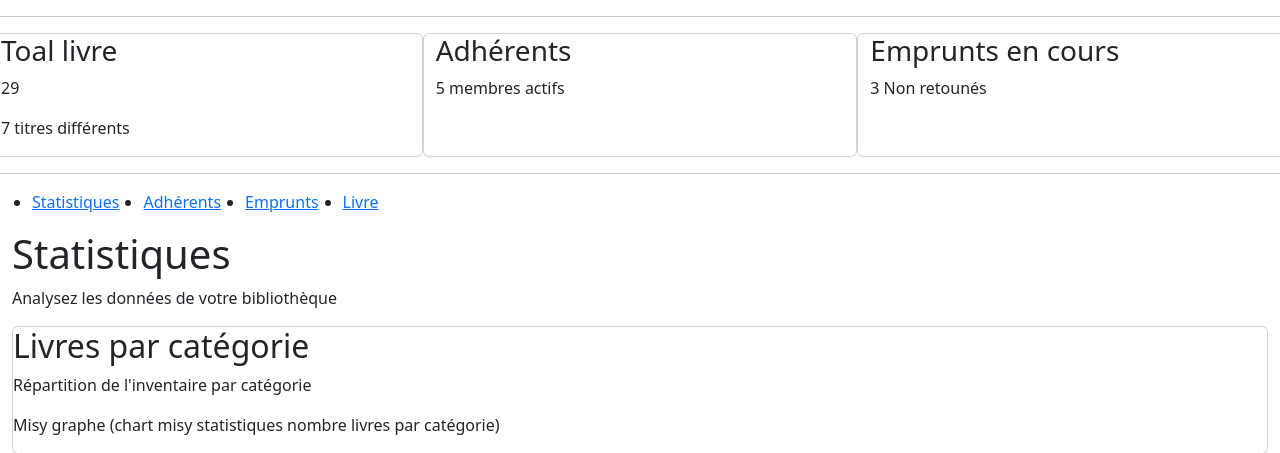
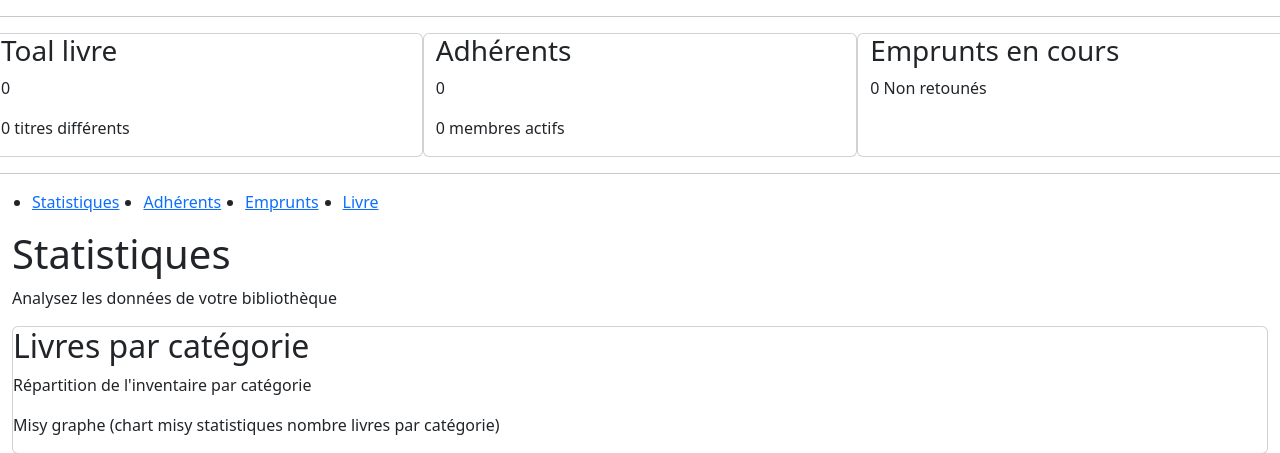
Before and after one commit to razafindrakoto518/projet_tutoree_groupe, a Django app: page /dashboard/ in a window 1280 px wide. Shown: the part 40-493 px from the top of the page. Run offline with Django 5.2, Linux system fonts and the light colour scheme; data that the repository does not hold is empty; some libraries are stand-ins or nearby versions.

Commit message:
Affichage des données qui provient du context_processor.dashboard_stats

```diff
--- a/templates/base.html
+++ b/templates/base.html
@@ -22,16 +22,17 @@
     <section class="row">
       <div class="card col-4">
         <h3>Toal livre</h3>
-        <p>29</p>
-        <p>7 titres différents</p>
+        <p>{{ total_livres }}</p>
+        <p>{{ titres_differents }} titres différents</p>
       </div>
       <div class="card col-4">
         <h3>Adhérents</h3>
-        <p>5 membres actifs</p>
+        <p>{{ total_adherents }}</p>
+        <p>{{ membres_actifs }} membres actifs</p>
       </div>
       <div class="card col-4">
         <h3>Emprunts en cours</h3>
-        <p>3 Non retounés</p>
+        <p>{{ emprunts_en_cours }} Non retounés</p>
       </div>
     </section>
     <hr />
```
